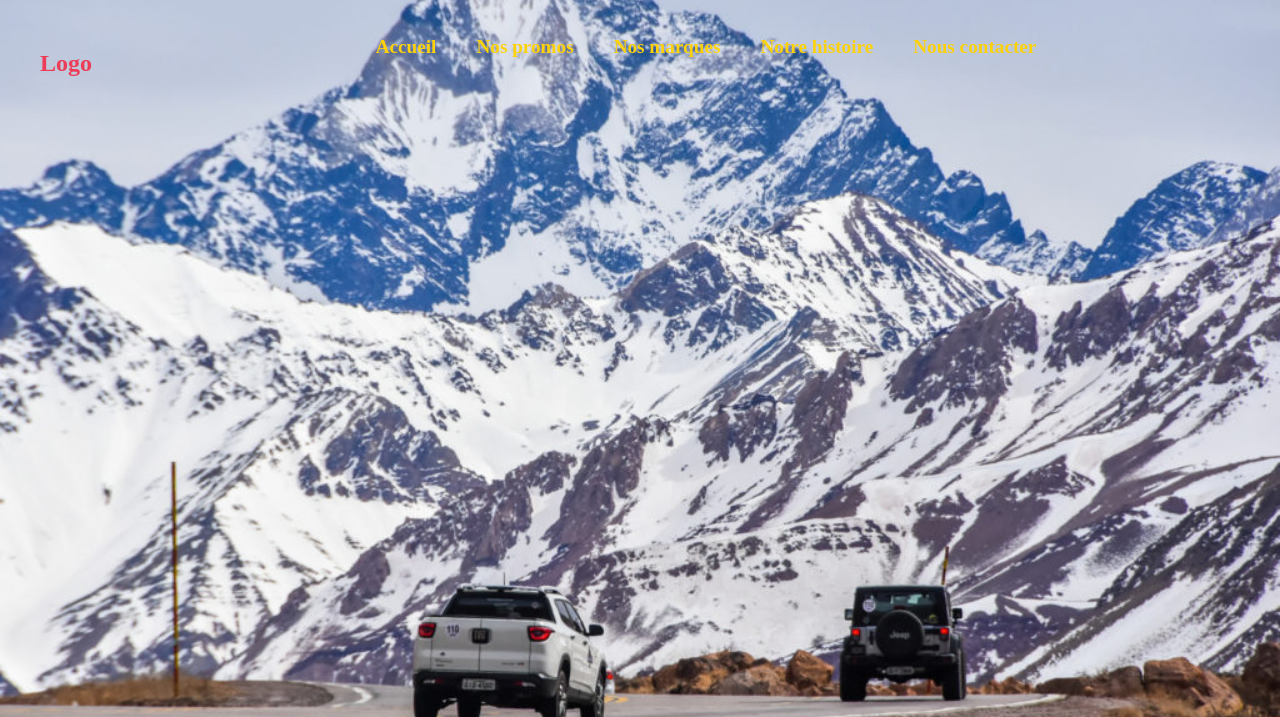
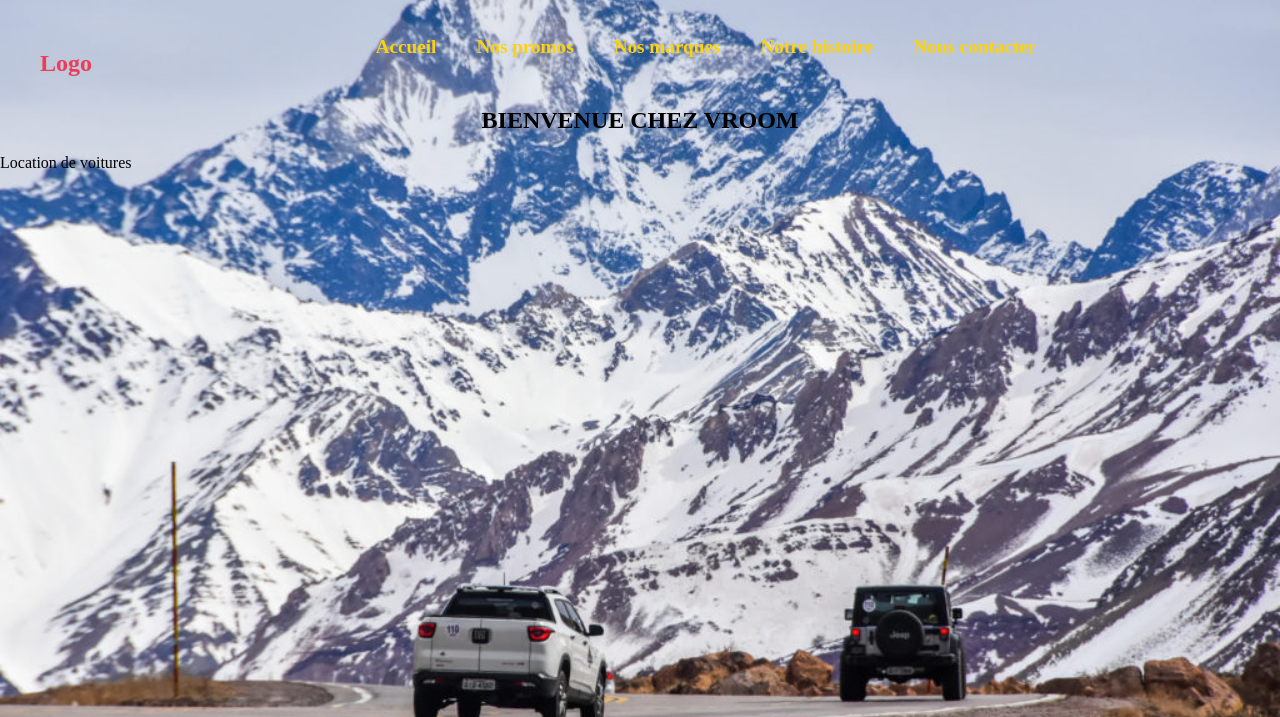
Before and after one commit to Mohalami/Porjet_auto, a plain HTML site: page index.html in a window 1280 px wide. Shown: the top 717 px of the page. Drawn offline with Linux system fonts and the light colour scheme.

Commit message:
Ajout de mon main via revert

```diff
--- a/index.html
+++ b/index.html
@@ -33,7 +33,10 @@
         </div>
     </header>
 
-
+    <main class="mainmoh">
+        <h2 style="text-align: center;">BIENVENUE CHEZ VROOM</h2>
+        <p>Location de voitures</p>
+    </main>
 
 
     <footer>
```
